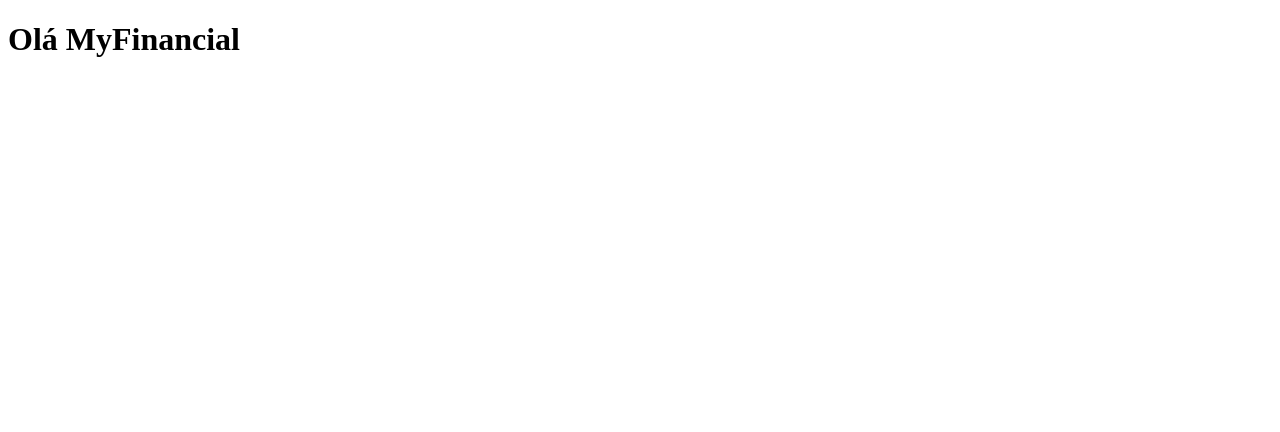
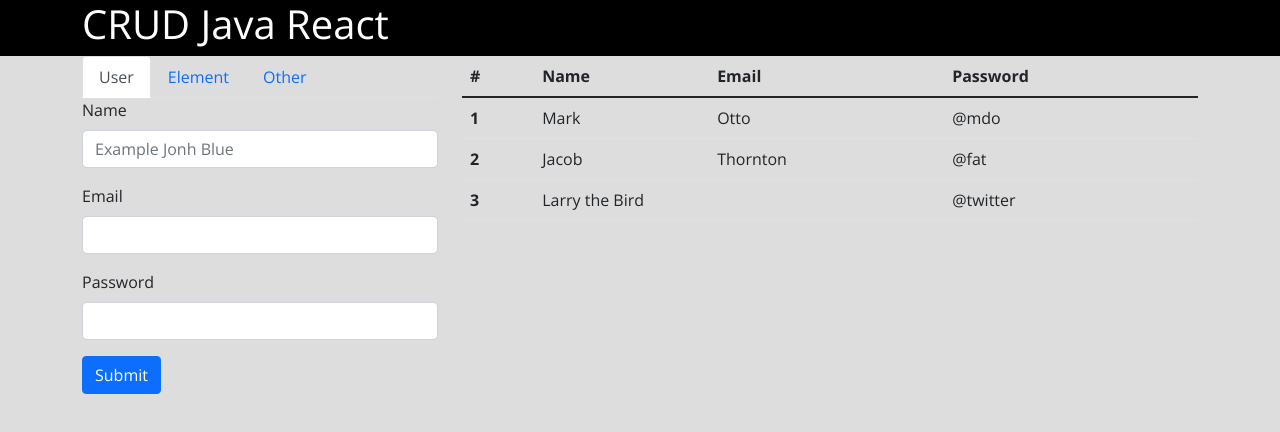
Before and after one commit to manuelfgj/myFinancialHome, a plain HTML site: page index.html in a window 1280 px wide. Drawn offline with nearby package versions, Linux system fonts and the light colour scheme; a web font is replaced by a local one.

Commit message:
Start front end

```diff
--- /dev/null
+++ b/css/styles.css
@@ -0,0 +1,25 @@
+@import url('https://fonts.googleapis.com/css2?family=Dongle:wght@300;400;700&family=Open+Sans:wght@300;400;700&display=swap');
+
+:root{
+  --bg-gray: #ddd;
+}
+
+* {
+  box-sizing: border-box;
+  font-family: 'Open Sans', sans-serif;
+}
+
+html,body{
+  background-color: var(--bg-gray);
+}
+
+header{
+  background-color: black;
+  color: #fff;
+}
+
+nav{
+  display: flex;
+  align-items: center;
+  justify-content: space-between;
+}
--- a/index.html
+++ b/index.html
@@ -6,10 +6,90 @@
   <meta http-equiv="X-UA-Compatible" content="IE=edge">
   <meta name="viewport" content="width=device-width, initial-scale=1.0">
   <title>MyFinancial</title>
+  <link href="https://cdn.jsdelivr.net/npm/bootstrap@5.1.3/dist/css/bootstrap.min.css" rel="stylesheet"
+    integrity="sha384-1BmE4kWBq78iYhFldvKuhfTAU6auU8tT94WrHftjDbrCEXSU1oBoqyl2QvZ6jIW3" crossorigin="anonymous">
+  <link rel="stylesheet" href="css/styles.css">
+
 </head>
 
 <body>
-  <h1>Olá MyFinancial</h1>
+  <header>
+    <nav class="container">
+      <h1>CRUD Java React</h1>
+    </nav>
+  </header>
+  <div class="container">
+    <div class="row">
+      <div class="col-4">
+        <ul class="nav nav-tabs" id="myTab" role="tablist">
+          <li class="nav-item">
+            <a class="nav-link active" id="user-tab" data-toggle="tab" href="#user" role="tab" aria-controls="user"
+              aria-selected="true">User</a>
+          </li>
+          <li class="nav-item">
+            <a class="nav-link" id="element-tab" data-toggle="tab" href="#element" role="tab" aria-controls="item"
+              aria-selected="false">Element</a>
+          </li>
+          <li class="nav-item">
+            <a class="nav-link" id="other-tab" data-toggle="tab" href="#other" role="tab" aria-controls="other"
+              aria-selected="false">Other</a>
+          </li>
+        </ul>
+        <div class="tab-content" id="myTabContent">
+          <div class="tab-pane fade show active" id="user" role="tabpanel" aria-labelledby="user-tab">
+            <form>
+              <div class="mb-3">
+                <label for="formGroupExampleInput" class="form-label">Name</label>
+                <input type="text" class="form-control" id="formGroupExampleInput" placeholder="Example Jonh Blue">
+              </div>
+              <div class="mb-3">
+                <label for="exampleInputEmail1" class="form-label">Email</label>
+                <input type="email" class="form-control" id="exampleInputEmail1" aria-describedby="emailHelp">
+              </div>
+              <div class="mb-3">
+                <label for="exampleInputPassword1" class="form-label">Password</label>
+                <input type="password" class="form-control" id="exampleInputPassword1">
+              </div>
+              <button type="submit" class="btn btn-primary">Submit</button>
+            </form>
+          </div>
+          <div class="tab-pane fade" id="element" role="tabpanel" aria-labelledby="element-tab">Form Element</div>
+          <div class="tab-pane fade" id="other" role="tabpanel" aria-labelledby="other-tab">Form Other</div>
+        </div>
+      </div>
+      <div class="col-8">
+        <table class="table">
+          <thead>
+            <tr>
+              <th scope="col">#</th>
+              <th scope="col">Name</th>
+              <th scope="col">Email</th>
+              <th scope="col">Password</th>
+            </tr>
+          </thead>
+          <tbody>
+            <tr>
+              <th scope="row">1</th>
+              <td>Mark</td>
+              <td>Otto</td>
+              <td>@mdo</td>
+            </tr>
+            <tr>
+              <th scope="row">2</th>
+              <td>Jacob</td>
+              <td>Thornton</td>
+              <td>@fat</td>
+            </tr>
+            <tr>
+              <th scope="row">3</th>
+              <td colspan="2">Larry the Bird</td>
+              <td>@twitter</td>
+            </tr>
+          </tbody>
+        </table>
+      </div>
+    </div>
+  </div>
 </body>
 
 </html>
```
